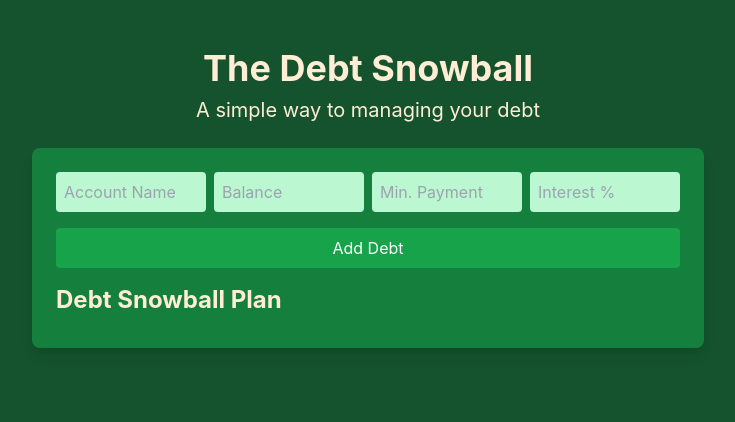
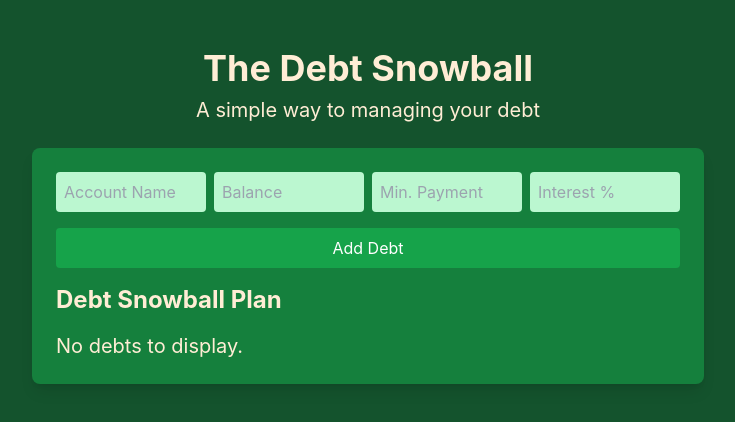
Before and after one commit to stark7991/debt-snowball, a React (Create React App) app in the folder debt-snowball/: page / in a window 1280 px wide. Shown: the top 422 px of the page, without its empty margins (272-1007 px from the left). Built offline with nearby package versions, Linux system fonts and the light colour scheme.

Commit message:
fixing math & adding statement

```diff
--- a/debt-snowball/src/components/DebtSnowball.js
+++ b/debt-snowball/src/components/DebtSnowball.js
@@ -1,13 +1,14 @@
 import React from 'react';
 
-function DebtSnowball({ debts }) {
+function DebtSnowball({ debts = [] }) {
   const calculateSnowball = (debts) => {
-    if (debts.length === 0) return [];
+    if (debts.length === 0) return { snowballPlan: [], finalPayoffDate: null };
 
     const sortedDebts = [...debts].sort((a, b) => a.balance - b.balance);
     const snowballPlan = [];
     let extraPayment = 0;
     let currentMonth = new Date();
+    let finalPayoffDate = null;
 
     sortedDebts.forEach((debt, index) => {
       let months = 0;
@@ -37,31 +38,44 @@ function DebtSnowball({ debts }) {
         ...debt,
         months,
         payoffDate: `${payoffMonth} ${payoffYear}`,
+        extraPayment,
+        monthlyPayment,
       });
 
       // Update the extra payment to include the current debt's monthly payment
       extraPayment += debt.monthlyPayment;
       // Move the currentMonth to the end of the current debt's payoff
       currentMonth.setMonth(currentMonth.getMonth() + months);
+
+      // Keep track of the final payoff date
+      finalPayoffDate = payoffDate;
     });
 
-    return snowballPlan;
+    return { snowballPlan, finalPayoffDate };
   };
 
-  const snowballPlan = calculateSnowball(debts);
+  const { snowballPlan, finalPayoffDate } = calculateSnowball(debts);
+  const debtFreeDate = finalPayoffDate ? `${finalPayoffDate.toLocaleString('default', { month: 'long' })} ${finalPayoffDate.getFullYear()}` : 'N/A';
 
   return (
     <div>
       <h2 className="text-2xl text-orange-100 font-bold mt-4">Debt Snowball Plan</h2>
+      {snowballPlan.length > 0 ? (
+        <>
           <ol className="list-decimal list-inside mt-2">
             {snowballPlan.map((debt, index) => (
               <li key={index}>
                 {index === 0
-              ? ` You will pay a minimum of $${debt.monthlyPayment.toFixed(2)} to ${debt.name} and this will be paid off in ${debt.payoffDate}.`
-              : ` Now once ${snowballPlan[index - 1].name} is paid off, you will pay an extra $${snowballPlan[index - 1].monthlyPayment.toFixed(2)} to ${debt.name} which will be paid off in ${debt.payoffDate}.`}
+                  ? `You will pay a minimum of $${debt.monthlyPayment.toFixed(2)} to ${debt.name} and this will be paid off in ${debt.payoffDate}.`
+                  : `Once ${snowballPlan[index - 1].name} is paid off, you will pay an extra $${snowballPlan[index - 1].monthlyPayment.toFixed(2)} per month ON TOP of your minimum payment to ${debt.name}, which will be paid off in ${debt.payoffDate}.`}
               </li>
             ))}
           </ol>
+          <p className="text-xl text-orange-100 mt-4">You will be debt-free in {debtFreeDate}.</p>
+        </>
+      ) : (
+        <p className="text-xl text-orange-100 mt-4">No debts to display.</p>
+      )}
     </div>
   );
 }
```
Lines whose indentation alone changed are shown as unchanged.
